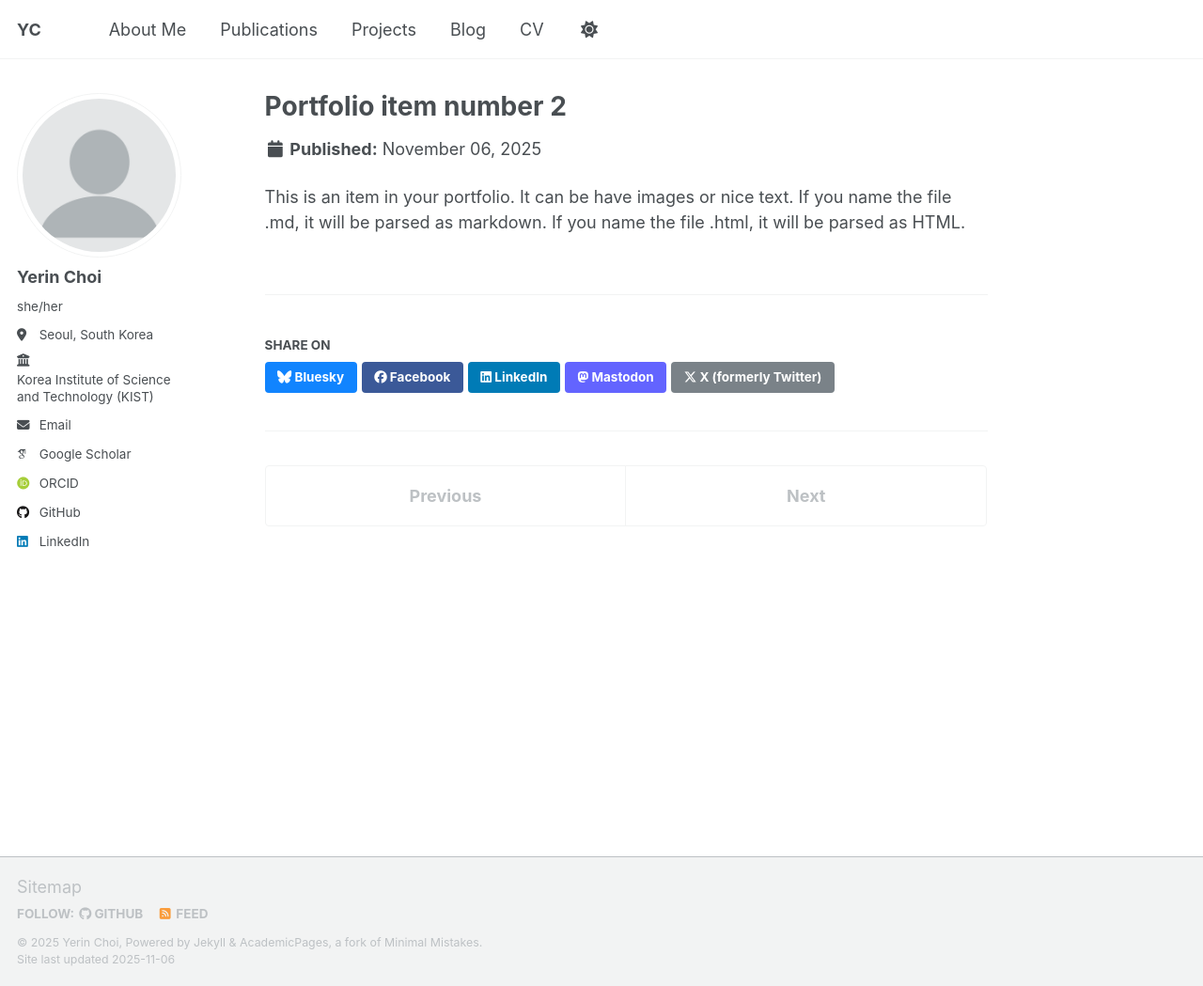
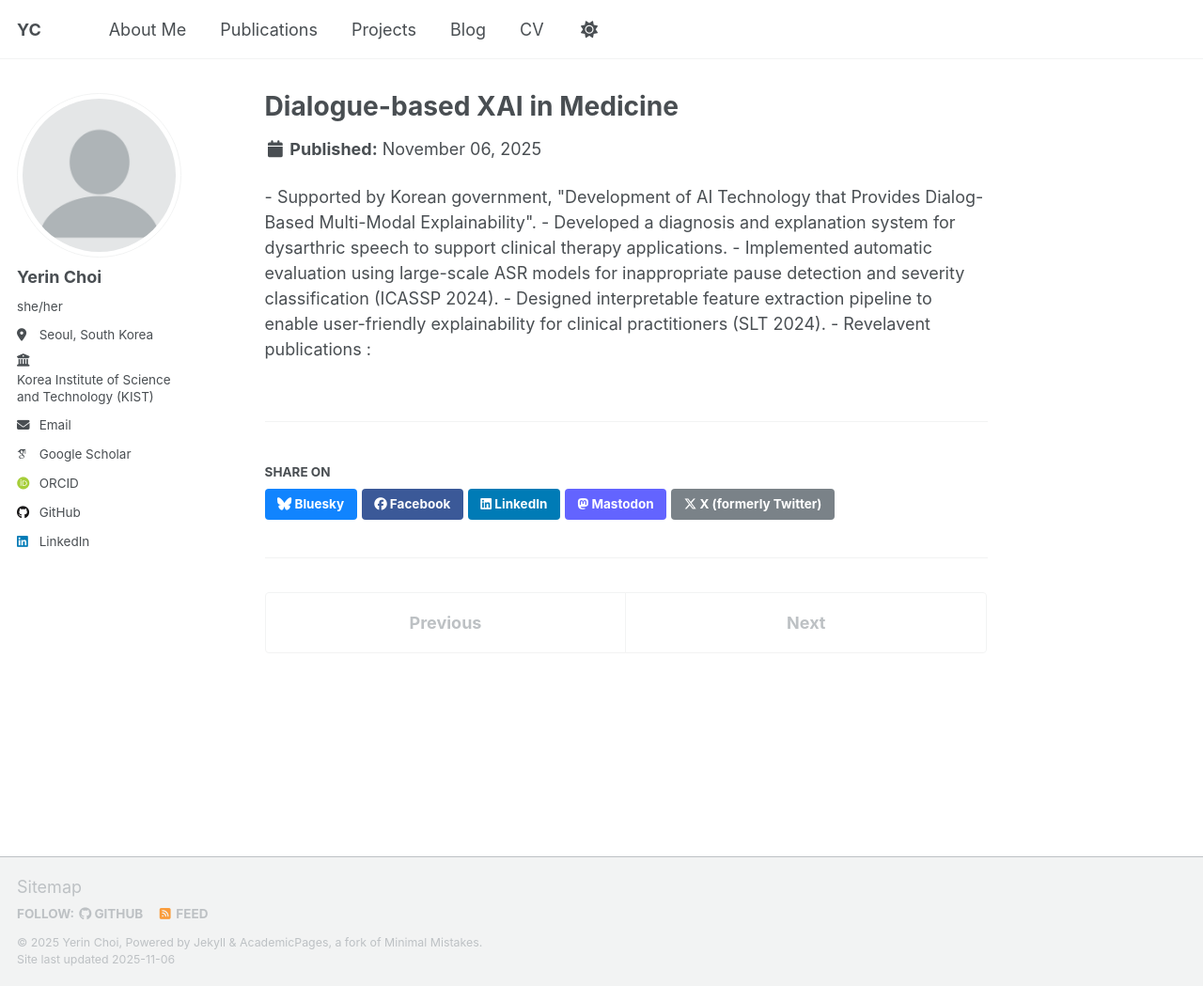
Before and after one commit to lakahaga/lakahaga.github.io, a Jekyll site: the page built from _portfolio/portfolio-2.html, in a window 1280 px wide and 1049 px high. Shown: the whole window at 94% size. Built offline with Jekyll 4.4.1, drawn with Linux system fonts in a browser that asks for light colours; some web fonts are replaced; a script that is not in the unit is left out.

Commit message:
portfolio-2.html 업데이트

```diff
--- a/_portfolio/portfolio-2.html
+++ b/_portfolio/portfolio-2.html
@@ -1,7 +1,11 @@
 ---
-title: "Portfolio item number 2"
-excerpt: "Short description of portfolio item number 2 <br/><img src='/images/500x300.png'>"
+title: "Dialogue-based XAI in Medicine"
+excerpt: "Mar 2022 - Dec 2023, Sogang Univ."
 collection: portfolio
 ---
 
-This is an item in your portfolio. It can be have images or nice text. If you name the file .md, it will be parsed as markdown. If you name the file .html, it will be parsed as HTML.
+- Supported by Korean government, "Development of AI Technology that Provides Dialog-Based Multi-Modal Explainability".
+- Developed a diagnosis and explanation system for dysarthric speech to support clinical therapy applications.
+- Implemented automatic evaluation using large-scale ASR models for inappropriate pause detection and severity classification (ICASSP 2024).
+- Designed interpretable feature extraction pipeline to enable user-friendly explainability for clinical practitioners (SLT 2024).
+- Revelavent publications :
```
